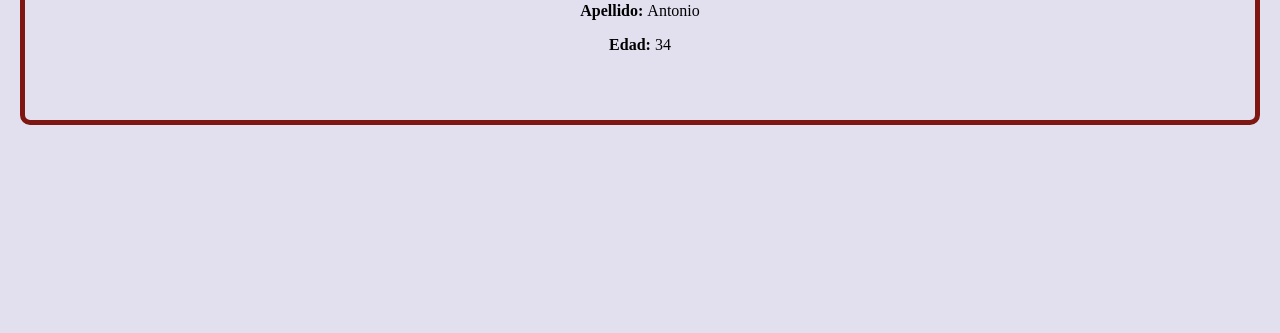
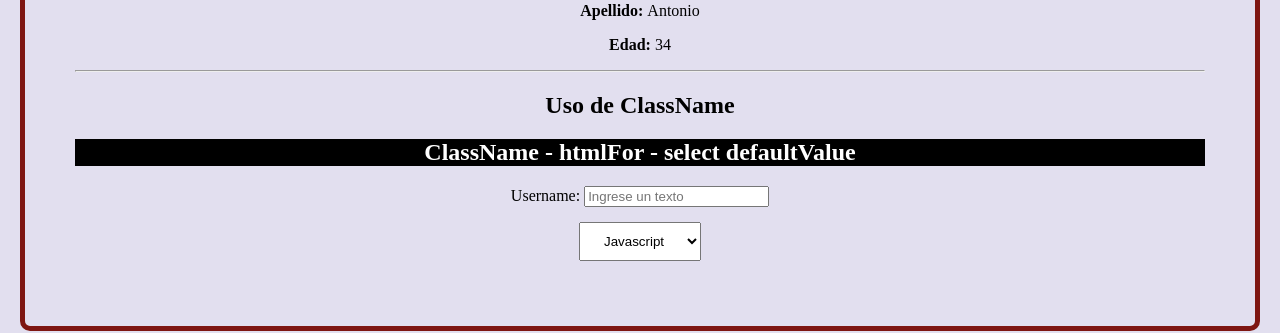
Before and after one commit to DanielGuzmanV/React-Js-Fundamentos, a React (Vite) app: page / in a window 1280 px wide. Shown: the part 1980-2313 px from the top of the page. Before the commit the page ends 2255 px from the top, so only its background shows below. Built offline with nearby package versions, Linux system fonts and the light colour scheme.

Commit message:
uso de classname y otras propiedades + su componente css

```diff
--- a/src/App.jsx
+++ b/src/App.jsx
@@ -4,6 +4,7 @@ import AtributoReactivo from "./components/AtributoReactivo";
 import Renderizado from "./components/Renderizado";
 import Listas from "./components/Listas";
 import PropsComponent from "./components/PropsComponent";
+import ClassComponent from "./components/ClassComponent";
 
 
 function App() {
@@ -61,6 +62,9 @@ function App() {
       <PropsComponent message={textValue} datePerson={objPerson}>
       </PropsComponent>
 
+      <hr/>
+      <ClassComponent/>
+
     </div>
   )
 }
--- /dev/null
+++ b/src/components/ClassComponent.css
@@ -0,0 +1,9 @@
+.titleValue {
+  background-color: black;
+  color: white;
+}
+
+.selectBox {
+  padding: 10px 20px 10px;
+  margin: 15px;
+}
--- /dev/null
+++ b/src/components/ClassComponent.jsx
@@ -0,0 +1,32 @@
+import '../components/ClassComponent.css'
+
+function ClassComponent() {
+  return(
+    <div>
+      <h2>Uso de ClassName</h2>
+
+      <h2 className="titleValue">ClassName - htmlFor - select defaultValue</h2>
+
+      <form>
+        <label htmlFor='username'>Username: </label>
+        <input type='text' id='username' placeholder='Ingrese un texto' />
+
+        <br/>
+
+        <select className='selectBox' defaultValue={'javascript'}>
+
+          <option value='html'>HTML</option>
+          <option value='css'>Css</option>
+          <option value='javascript'>Javascript</option>
+          <option value='react'>React</option>
+
+        </select>
+
+      </form>
+
+
+    </div>
+  )
+}
+
+export default ClassComponent;
```
